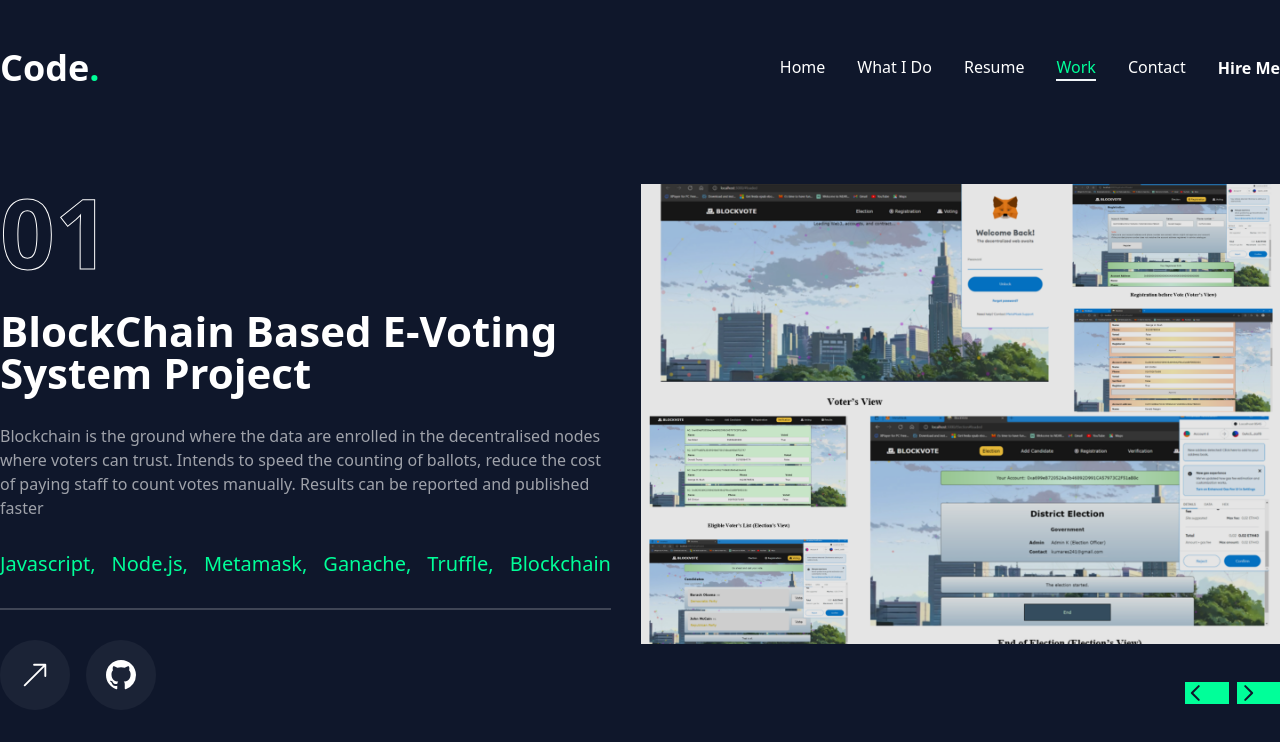
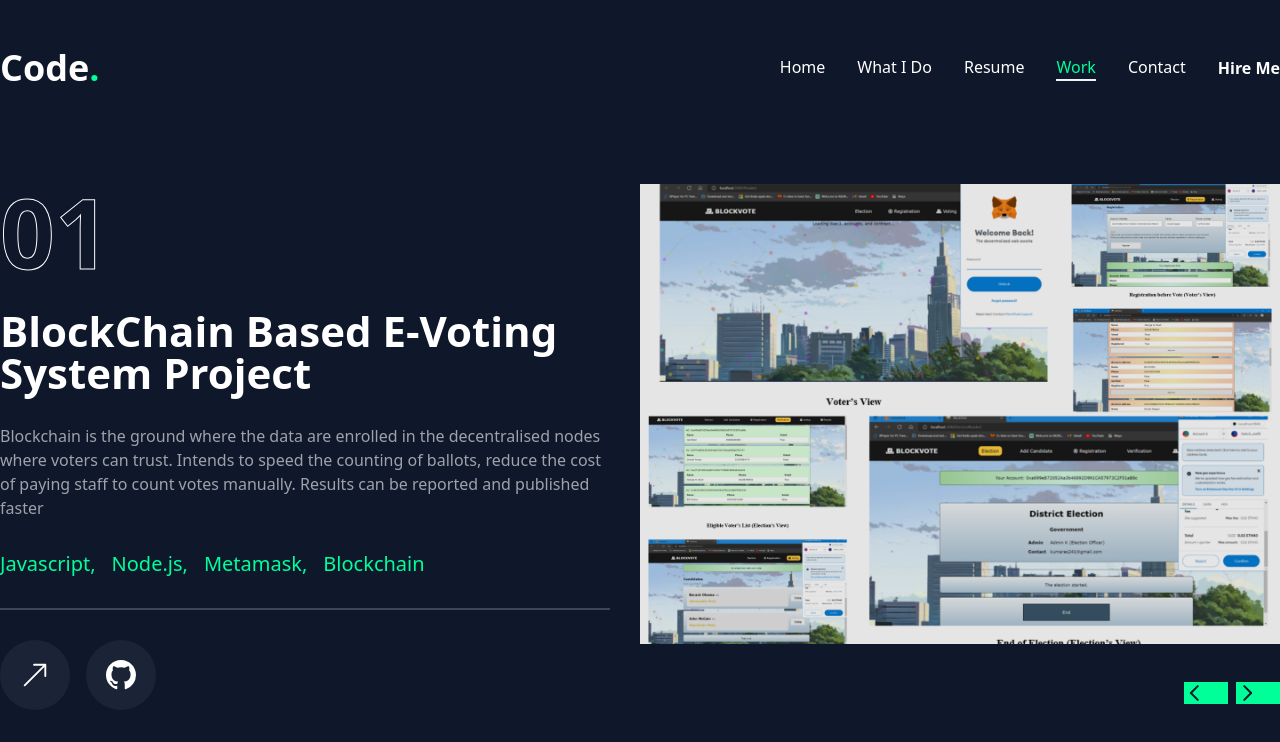
Before and after one commit to kumaresan-ci/portfolio, a Next.js app: page /work in a window 1280 px wide. Shown: the top 742 px of the page. Built offline with nearby package versions, Linux system fonts and the light colour scheme.

Commit message:
work page issue resolved

```diff
--- a/app/work/page.jsx
+++ b/app/work/page.jsx
@@ -30,8 +30,6 @@ const projects = [
       { name: "Javascript" },
       { name: "Node.js" },
       { name: "Metamask" },
-      { name: "Ganache" },
-      { name: "Truffle" },
       { name: "Blockchain" },
     ],
     image: "/assets/work/vote.png",
```
